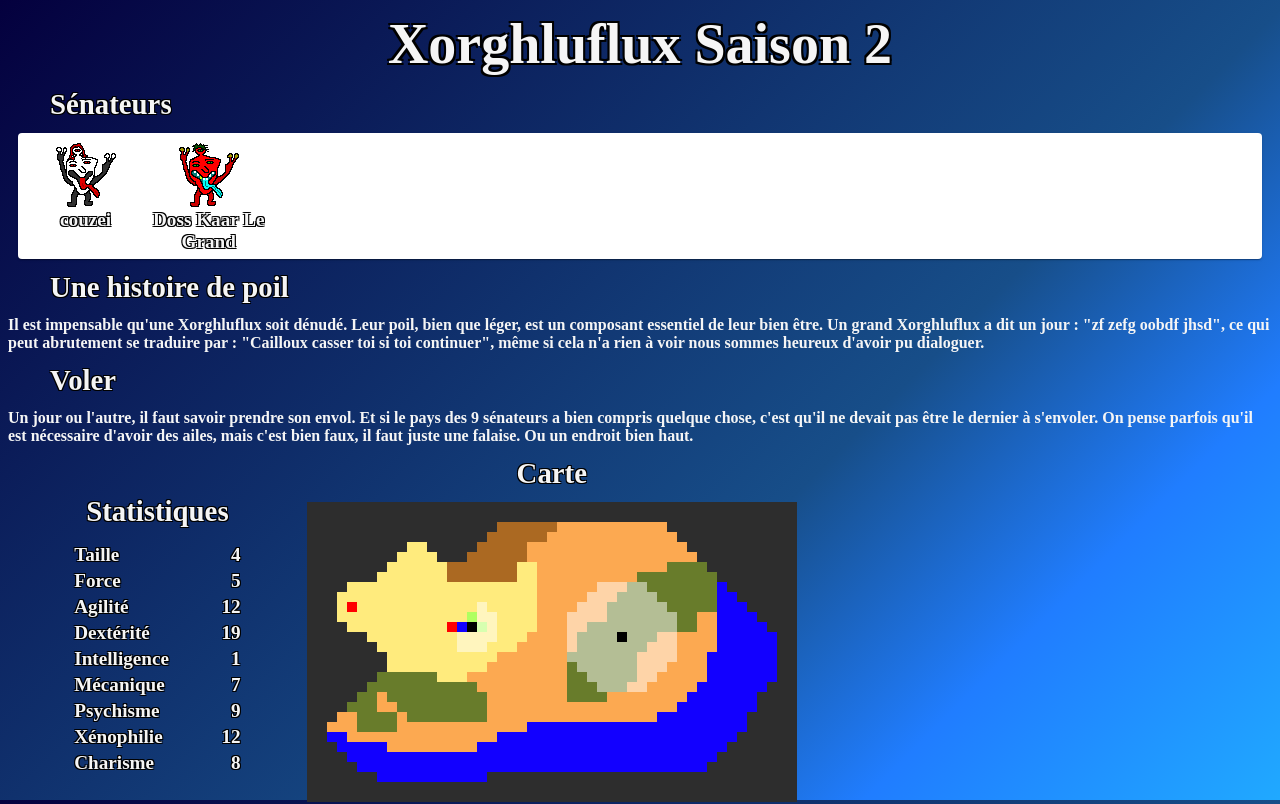
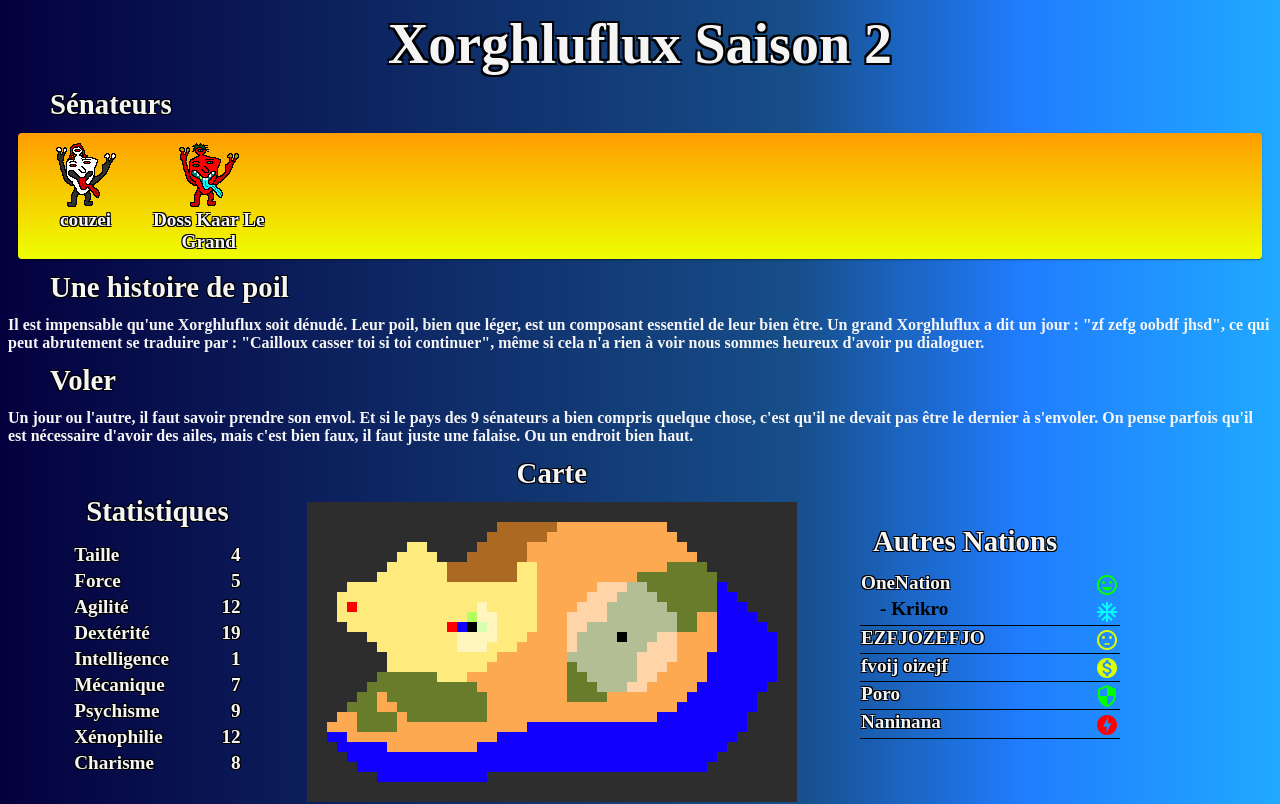
Before and after one commit to Sourdeval/ubion, an Angular app: page / in a window 1280 px wide. Shown: the top 804 px of the page. Built offline with nearby package versions, Linux system fonts and the light colour scheme.

Commit message:
Add others nations

```diff
--- a/src/app/app.module.ts
+++ b/src/app/app.module.ts
@@ -6,6 +6,7 @@ import { AppRoutingModule } from './app-routing.module';
 import { AppComponent } from './app.component';
 import { HomeComponent } from './home/home.component';
 import { BrowserAnimationsModule } from '@angular/platform-browser/animations';
+import { MatIconModule } from '@angular/material/icon';
 
 const ROUTES: Routes = [
   { path: '', component: HomeComponent },
@@ -22,7 +23,8 @@ const ROUTES: Routes = [
     AppRoutingModule,
     RouterModule.forRoot(ROUTES),
     BrowserAnimationsModule,
-    MatCardModule
+    MatCardModule,
+    MatIconModule
   ],
   providers: [],
   bootstrap: [AppComponent]
--- a/src/app/core.ts
+++ b/src/app/core.ts
@@ -1,6 +1,7 @@
 export interface Data{
     senators:Senator[];
     species:SpeciesStat;
+    pnj:Pnj[];
 }
 
 export interface Senator{
@@ -20,3 +21,19 @@ export interface SpeciesStat{
     xenophilie: number;
     charisme: number;
 }
+
+export interface Pnj{
+    name: string;
+    fullname: string;
+    characters: Character[];
+    relation: Relation;
+}
+
+export enum Relation{
+    bad, good, ally, war, trade, coldwar, love
+}
+
+export interface Character{
+    name: string;
+    relation: Relation
+}
--- a/src/app/home/home.component.css
+++ b/src/app/home/home.component.css
@@ -3,6 +3,7 @@ mat-card{
     display: flex;
     flex-direction: row;
     padding: 6px;
+    background: linear-gradient(#ff9d00 0%,#eeff00 100%);
 }
 
 .senator {
@@ -11,3 +12,16 @@ mat-card{
     display: flex;
     flex-direction: column;
 }
+
+.icon-column {
+    width: 10%;
+    min-width: 20px;
+}
+
+.name-column {
+    width: 90%;
+}
+
+.mat-icon {
+    vertical-align: middle;
+}
--- a/src/app/home/home.component.html
+++ b/src/app/home/home.component.html
@@ -57,6 +57,39 @@
         <h3 align="center">Carte</h3>
         <img  [src]="srcmap" (mouseover)='srcmap="assets/map_annote.png"' (mouseout)='srcmap="assets/map.png"' alt="Carte du monde">
     </div>
+    <div class="inline" style="margin: 5%;">
+        <div>
+            <th colSpan="2"><h3 align="center">Autres Nations</h3></th>
+        </div>
+        <div style="border-bottom: 1px black solid;" *ngFor="let n of data.pnj">
+            <td class="name-column"><h4>{{n.fullname}}</h4></td>
+            <td class="icon-column">
+                <div [ngSwitch]="n.relation">
+                    <mat-icon *ngSwitchCase="relationType.bad" style="color: #ddff00;">sentiment_dissatisfied</mat-icon>
+                    <mat-icon *ngSwitchCase='relationType.good' style="color: #00FF00;">tag_faces</mat-icon>
+                    <mat-icon *ngSwitchCase='relationType.war' style="color: #ff0000;">offline_bolt</mat-icon>
+                    <mat-icon *ngSwitchCase='relationType.ally' style="color: #00FF00;">security</mat-icon>
+                    <mat-icon *ngSwitchCase='relationType.coldwar' style="color: #00ffff;">ac_unit</mat-icon>
+                    <mat-icon *ngSwitchCase='relationType.trade' style="color: #ddff00;">monetization_on</mat-icon>
+                    <mat-icon *ngSwitchCase='relationType.love' style="color: #ff0000;">favorite</mat-icon>
+                </div>
+            </td>
+            <tr *ngFor="let pnj of n.characters">
+                <h4 style="color: black; text-shadow: none; margin-left:20px;">- {{pnj.name}}</h4>
+                <td class="icon-column">
+                    <div [ngSwitch]="pnj.relation">
+                        <mat-icon *ngSwitchCase="relationType.bad" style="color: #ddff00;">sentiment_dissatisfied</mat-icon>
+                        <mat-icon *ngSwitchCase='relationType.good' style="color: #00FF00;">tag_faces</mat-icon>
+                        <mat-icon *ngSwitchCase='relationType.war' style="color: #ff0000;">offline_bolt</mat-icon>
+                        <mat-icon *ngSwitchCase='relationType.ally' style="color: #00FF00;">security</mat-icon>
+                        <mat-icon *ngSwitchCase='relationType.coldwar' style="color: #00ffff;">ac_unit</mat-icon>
+                        <mat-icon *ngSwitchCase='relationType.trade' style="color: #ddff00;">monetization_on</mat-icon>
+                        <mat-icon *ngSwitchCase='relationType.love' style="color: #ff0000;">favorite</mat-icon>
+                    </div>
+                </td>
+            </tr>
+        </div>
+    </div>
 </div>
 <img src="assets/zugle2_140.png" alt="Zugle">
 <img src="assets/flo3_140.png" alt="Zugle">
--- a/src/app/home/home.component.ts
+++ b/src/app/home/home.component.ts
@@ -1,5 +1,5 @@
 import { Component } from '@angular/core';
-import { Data } from 'src/app/core';
+import { Data, Relation } from 'src/app/core';
 
 @Component({
   selector: 'app-home',
@@ -8,6 +8,7 @@ import { Data } from 'src/app/core';
 })
 export class HomeComponent {
   data : Data;
+  relationType = Relation;
   srcmap = "assets/map.png";
   constructor(){
     this.data = {
@@ -33,7 +34,44 @@ export class HomeComponent {
         psychisme: 9,
         xenophilie: 12,
         mecanique: 7
-      }
+      },
+      pnj: [
+        {
+          name: "one",
+          fullname: "OneNation",
+          relation: Relation.good,
+          characters:[
+            {
+              name: "Krikro",
+              relation: Relation.coldwar
+            }
+          ]
+        },
+        {
+          name: "two",
+          fullname: "EZFJOZEFJO",
+          relation: Relation.bad,
+          characters:[]
+        },
+        {
+          name: "twzezefo",
+          fullname: "fvoij oizejf",
+          relation: Relation.trade,
+          characters:[]
+        },
+        {
+          name: "poreg",
+          fullname: "Poro",
+          relation: Relation.ally,
+          characters:[]
+        },
+        {
+          name: "nnn",
+          fullname: "Naninana",
+          relation: Relation.war,
+          characters:[]
+        },
+      ]
     }
   }
 }
--- a/src/styles.css
+++ b/src/styles.css
@@ -4,7 +4,7 @@ html, body { height: 100%; }
 body{
     /*background-image: linear-gradient(rgba(0, 0, 255, 0.5), rgba(255, 255, 0, 0.5)),
     url("assets/wall.png");*/
-    background: linear-gradient(135deg, #04003e 0%,#174e89 62%,#207dff 80%, #20a9ff 100%);
+    background: linear-gradient(90deg, #04003e 0%,#174e89 62%,#207dff 80%, #20a9ff 100%);
 }
 
 /* All texts */
```
